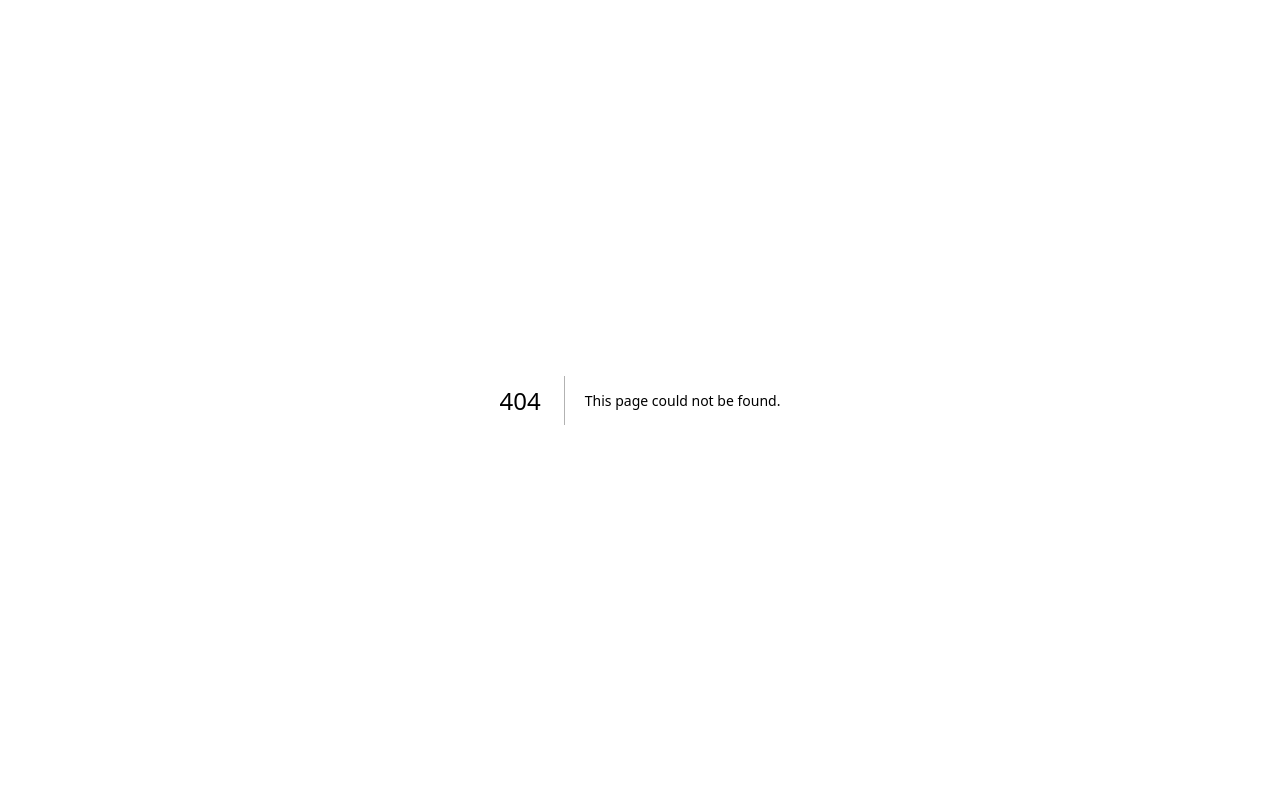
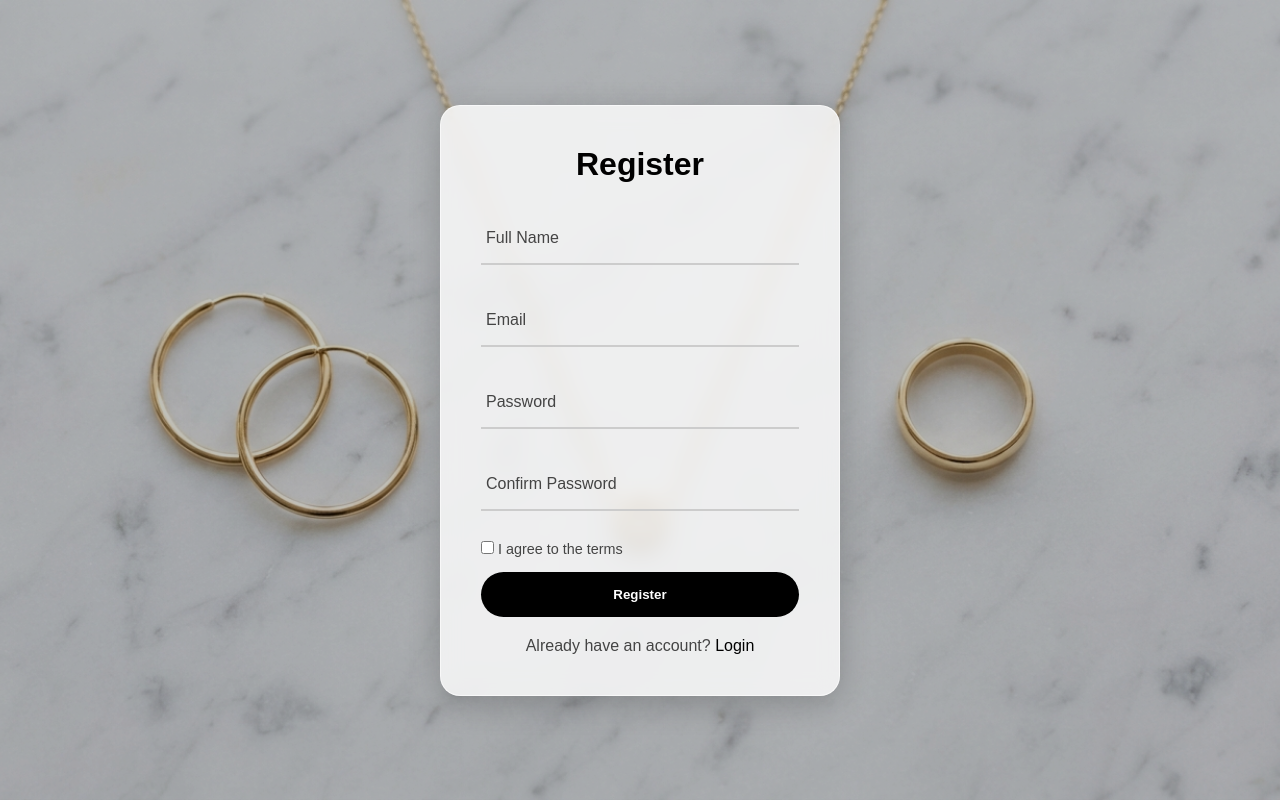
Before and after one commit to pedro07br/Douratta, a Next.js app: page /cadastro in a window 1280 px wide. Before the commit this address had no page. Built offline with nearby package versions, Linux system fonts and the light colour scheme.

Commit message:
feat: telas de login e cadastro com Next.js

```diff
--- a/pages/_app.js
+++ b/pages/_app.js
@@ -1,7 +1,18 @@
 import '../styles/globals.css'
+import Script from 'next/script'
 
-function MyApp({ Component, pageProps }) {
-  return <Component {...pageProps} />
+export default function App({ Component, pageProps }) {
+  return (
+    <>
+      <Component {...pageProps} />
+      <Script
+        type="module"
+        src="https://unpkg.com/ionicons@7.1.0/dist/ionicons/ionicons.esm.js"
+      />
+      <Script
+        noModule
+        src="https://unpkg.com/ionicons@7.1.0/dist/ionicons/ionicons.js"
+      />
+    </>
+  )
 }
-
-export default MyApp
--- /dev/null
+++ b/pages/cadastro.js
@@ -0,0 +1,45 @@
+import Link from 'next/link'
+
+export default function Cadastro() {
+  return (
+    <section>
+      <form className="login-box">
+        <h2>Register</h2>
+
+        <div className="input-box">
+          <span className="icon"><ion-icon name="person"></ion-icon></span>
+          <input type="text" required />
+          <label>Full Name</label>
+        </div>
+
+        <div className="input-box">
+          <span className="icon"><ion-icon name="mail"></ion-icon></span>
+          <input type="email" required />
+          <label>Email</label>
+        </div>
+
+        <div className="input-box">
+          <span className="icon"><ion-icon name="lock-closed"></ion-icon></span>
+          <input type="password" required />
+          <label>Password</label>
+        </div>
+
+        <div className="input-box">
+          <span className="icon"><ion-icon name="lock-closed"></ion-icon></span>
+          <input type="password" required />
+          <label>Confirm Password</label>
+        </div>
+
+        <div className="remember-forgot">
+          <label><input type="checkbox" /> I agree to the terms</label>
+        </div>
+
+        <button type="submit">Register</button>
+
+        <div className="register-link">
+          <p>Already have an account? <Link href="/">Login</Link></p>
+        </div>
+      </form>
+    </section>
+  )
+}
--- a/styles/globals.css
+++ b/styles/globals.css
@@ -1,26 +1,200 @@
-html,
-body {
-  padding: 0;
-  margin: 0;
-  font-family: -apple-system, BlinkMacSystemFont, Segoe UI, Roboto, Oxygen,
-    Ubuntu, Cantarell, Fira Sans, Droid Sans, Helvetica Neue, sans-serif;
+* {
+    margin: 0;
+    padding: 0;
+    box-sizing: border-box;
+    font-family: 'Poppins', sans-serif;
 }
 
-a {
-  color: inherit;
-  text-decoration: none;
+/* FUNDO */
+section {
+    position: relative;
+    display: flex;
+    justify-content: center;
+    align-items: center;
+    width: 100%;
+    min-height: 100vh;
+    padding: 20px;
+    background: url(../img/Tela-login.png) no-repeat;
+    background-size: cover;
+    background-position: center;
 }
 
-* {
-  box-sizing: border-box;
+/* OVERLAY (melhora contraste) */
+section::before {
+    content: '';
+    position: absolute;
+    top: 0;
+    left: 0;
+    width: 100%;
+    height: 100%;
+    background: rgba(0, 0, 0, 0.25);
 }
 
-@media (prefers-color-scheme: dark) {
-  html {
-    color-scheme: dark;
-  }
-  body {
-    color: white;
-    background: black;
-  }
+/* LOGIN BOX */
+.login-box {
+    position: relative;
+    z-index: 1;
+
+    width: 90%;
+    max-width: 400px;
+    padding: 40px;
+
+    /* efeito vidro claro */
+    background: rgba(255, 255, 255, 0.8);
+
+    backdrop-filter: blur(10px);
+    -webkit-backdrop-filter: blur(10px);
+
+    border: 1px solid rgba(255, 255, 255, 0.6);
+    border-radius: 20px;
+
+    box-shadow: 0 8px 32px rgba(0, 0, 0, 0.2);
+    transition: 0.3s;
 }
+
+/* HOVER */
+.login-box:hover {
+    transform: scale(1.02);
+}
+
+/* TÍTULO */
+h2 {
+    font-size: 2em;
+    color: #000;
+    text-align: center;
+}
+
+/* INPUT */
+.input-box {
+    position: relative;
+    width: 100%;
+    margin: 30px 0;
+    border-bottom: 2px solid #ccc;
+}
+
+.input-box label {
+    position: absolute;
+    top: 50%;
+    left: 5px;
+    transform: translateY(-50%);
+    font-size: 1em;
+    color: #444;
+    pointer-events: none;
+    transition: 0.3s;
+}
+
+/* ANIMAÇÃO LABEL */
+.input-box input:focus ~ label,
+.input-box input:valid ~ label {
+    top: -5px;
+    font-size: 0.8em;
+    color: #000;
+}
+
+.input-box input {
+    width: 100%;
+    height: 50px;
+    background: transparent;
+    border: none;
+    outline: none;
+    font-size: 1em;
+    color: #000;
+    padding: 0 35px 0 5px;
+}
+
+.input-box .icon {
+    position: absolute;
+    right: 8px;
+    color: #555;
+    font-size: 1.2em;
+    top: 50%;
+    transform: translateY(-50%);
+}
+
+/* REMEMBER + FORGOT */
+.remember-forgot {
+    display: flex;
+    justify-content: space-between;
+    color: #444;
+    font-size: 0.9em;
+    margin: 15px 0;
+}
+
+.remember-forgot a {
+    color: #000;
+    text-decoration: none;
+}
+
+.remember-forgot a:hover {
+    text-decoration: underline;
+}
+
+/* BOTÃO */
+button {
+    width: 100%;
+    height: 45px;
+    background: #000;
+    color: #fff;
+    border: none;
+    border-radius: 40px;
+    cursor: pointer;
+    font-weight: 600;
+    transition: 0.3s;
+}
+
+button:hover {
+    background: #333;
+}
+
+/* REGISTER */
+.register-link {
+    text-align: center;
+    margin-top: 20px;
+    color: #444;
+}
+
+.register-link a {
+    color: #000;
+    text-decoration: none;
+}
+
+.register-link a:hover {
+    text-decoration: underline;
+}
+
+/* RESPONSIVO */
+@media (max-width: 480px) {
+
+    .login-box {
+        padding: 20px;
+        border-radius: 15px;
+        backdrop-filter: blur(8px);
+    }
+
+    h2 {
+        font-size: 1.5em;
+    }
+
+    .input-box {
+        margin: 20px 0;
+    }
+
+    .input-box input {
+        height: 45px;
+        font-size: 0.9em;
+    }
+
+    button {
+        height: 45px;
+    }
+
+    .remember-forgot {
+        flex-direction: column;
+        gap: 10px;
+        font-size: 0.8em;
+    }
+
+    section {
+        padding: 15px;
+    }
+}
```
Also changed, not shown: pages/index.js (+1 -69 lines), pages/login.js (added, +9 -0 lines), src/components/LoginCard/loginCard.js (added, +26 -0 lines), src/components/input/input.js (added, +13 -0 lines), styles/Home.module.css (+12 -3 lines), img/Tela-login.png (added), src/components/LoginCard/LoginCard.module.css (added), src/components/input/input.module.css (added), 1 other file (tests, documents, lock files or other folders).
